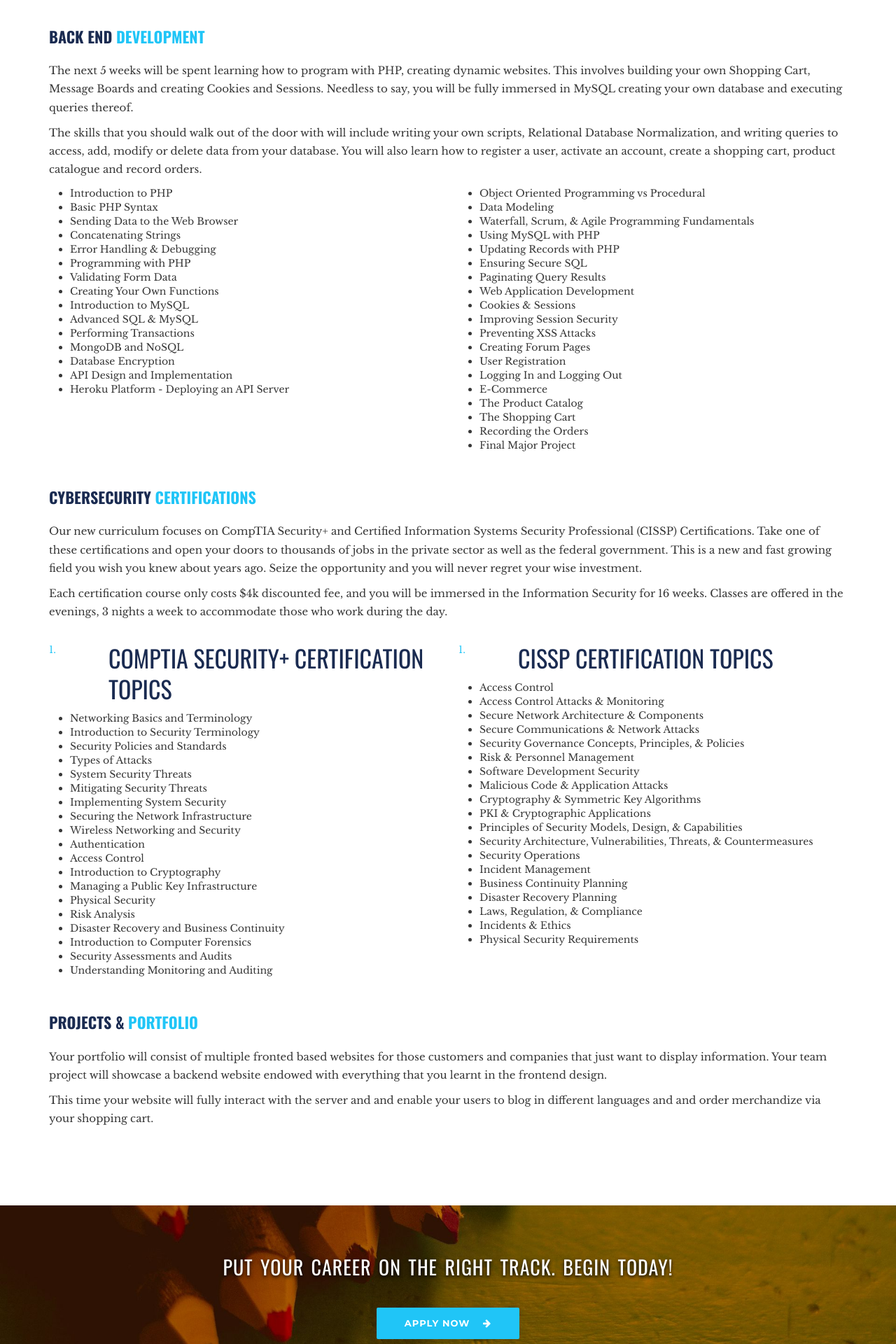
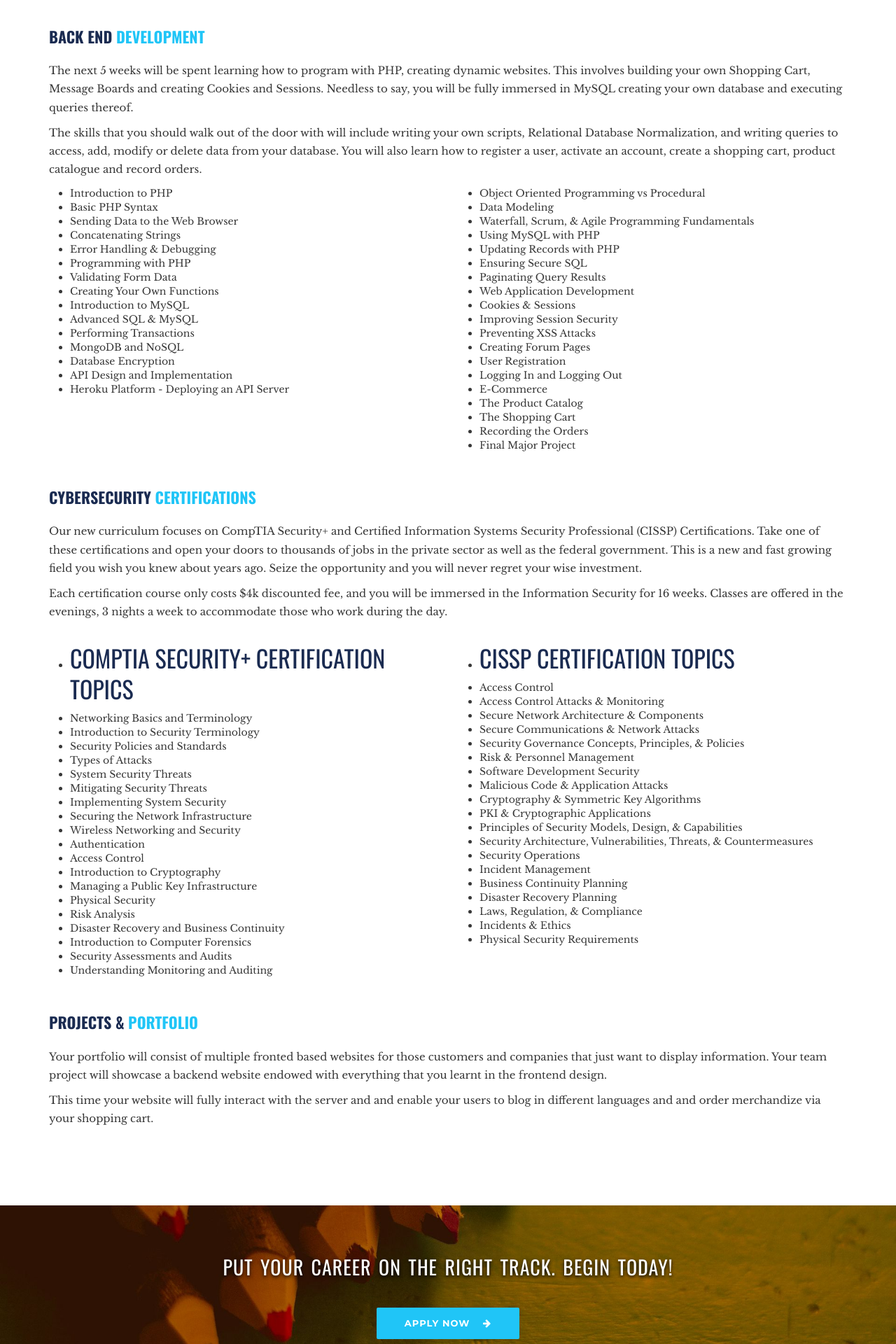
Before and after one commit to pfuzane1/Coastal-Coding, a Jekyll site: the page built from course-detail.html, in a window 1280 px wide. Shown: the part 1803-3723 px from the top of the page at 70% size. Built offline with Jekyll 4.4.1, drawn with Linux system fonts in a browser that asks for light colours; a script that is not in the unit is left out.

Commit message:
Unordered Header

```diff
--- a/course-detail.html
+++ b/course-detail.html
@@ -199,9 +199,7 @@ layout: default
             </div>
             		<div class="col-sm-6 col-md-6">
                 		<ul>
-                			<ol>
                 			<li><h2> CompTIA Security+ Certification Topics</h2></li>
-                			</ol>
                     		<li>Networking Basics and Terminology</li>
                     		<li>Introduction to Security Terminology</li>
                     		<li>Security Policies and Standards</li>
@@ -226,9 +224,7 @@ layout: default
 
             		<div class="col-sm-6 col-md-6">
                 		<ul>
-                    		<ol>
                 			<li><h2> CISSP Certification Topics</h2></li>
-                			</ol>
                     		<li>Access Control</li>
                     		<li>Access Control Attacks & Monitoring</li>
                     		<li>Secure Network Architecture & Components</li>
```
